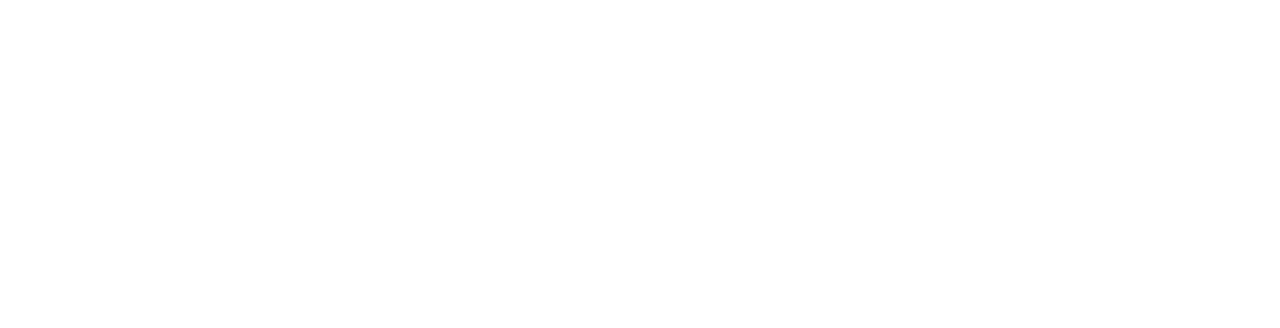
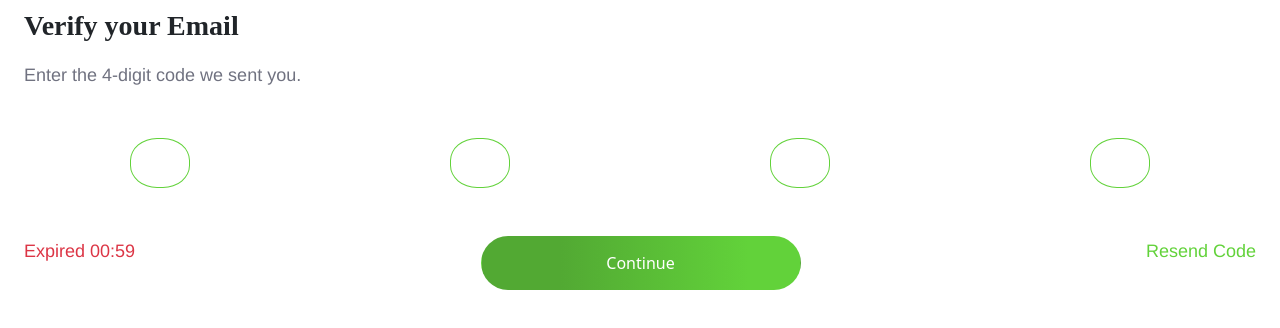
Before and after one commit to michaelchristwin/farm-to-door, a React (Create React App) app: page /farm-to-door/verify-email in a window 1280 px wide. Before the commit this address had no page. Shown: the top 328 px of the page. Built offline with nearby package versions, Linux system fonts and the light colour scheme.

Commit message:
Email verify init

```diff
--- a/src/Components/App.jsx
+++ b/src/Components/App.jsx
@@ -6,6 +6,7 @@
 import Onboarding01 from "./Pages/onboarding01";
 import Login from "./Pages/login";
 import CreateAcount from "./Pages/create_account";
+import EmailVerify from "./Pages/email_verify";
 
 function App() {
   return (
@@ -16,6 +17,7 @@
         <Route path={`${BaseUrl}/onboarding2`} element={<Onboarding02 />} />
         <Route path={`${BaseUrl}/login`} element={<Login />} />
         <Route path={`${BaseUrl}/create-account`} element={<CreateAcount />} />
+        <Route path={`${BaseUrl}/verify-email`} element={<EmailVerify />} />
       </Routes>
     </main>
   );
--- a/src/Components/CSS/styles.css
+++ b/src/Components/CSS/styles.css
@@ -104,3 +104,18 @@
   font-size: 18px;
   line-height: 30px;
 }
+#digit {
+  border-radius: 45%;
+  height: 50px;
+  width: 60px;
+  border-color: #62d23a;
+}
+.resend {
+  color: #62d23a;
+}
+.code {
+  font-family: Helvetica;
+  font-weight: 400;
+  font-size: 18px;
+  line-height: 30px;
+}
--- a/src/Components/Pages/create_account.jsx
+++ b/src/Components/Pages/create_account.jsx
@@ -31,19 +31,19 @@
           placeholder="Confirm Password"
         />
         <button className="btn mt-5 log-btn d-block">
-          <Link to={`${BaseUrl}/login`}>Create Account</Link>
+          <Link to={`${BaseUrl}/verify-email`}>Create Account</Link>
         </button>
       </div>
       <span className="d-block text-center my-4">or</span>
       <div className="google d-block p-2">
-        <span className="cont-g">
-          <img src={GLogo} alt="google logo" className="g-logo me-5" /> Continue
+        <span className="cont-g d-block py-2">
+          <img src={GLogo} alt="google logo" className="g-logo mx-4" /> Continue
           with Google
         </span>
       </div>
       <div className="google d-block p-2 mt-2">
-        <span className="cont-g">
-          <img src={Apple} alt="google logo" className="g-logo me-5" /> Continue
+        <span className="cont-g d-block py-2">
+          <img src={Apple} alt="google logo" className="g-logo mx-4" /> Continue
           with Apple
         </span>
       </div>
--- /dev/null
+++ b/src/Components/Pages/email_verify.jsx
@@ -0,0 +1,29 @@
+import "../CSS/styles.css";
+import { Link } from "react-router-dom";
+import BaseUrl from "../JSX/BaseUrl";
+
+function EmailVerify() {
+  return (
+    <main>
+      <p className="log-t ms-4 mt-2">Verify your Email</p>
+      <span className="indi d-block ms-4">
+        Enter the 4-digit code we sent you.
+      </span>
+      <div className="d-flex justify-content-around mt-5">
+        <input type="text" className="form-control" id="digit" maxLength={1} />
+        <input type="text" className="form-control" id="digit" maxLength={1} />
+        <input type="text" className="form-control" id="digit" maxLength={1} />
+        <input type="text" className="form-control" id="digit" maxLength={1} />
+      </div>
+      <div className="my-5 mx-4 code">
+        <p className="float-start text-danger">Expired 00:59</p>
+        <p className="float-end resend">Resend Code</p>
+      </div>
+      <button className="btn mt-5 log-btn d-block">
+        <Link to={`${BaseUrl}/verify-email`}>Continue</Link>
+      </button>
+    </main>
+  );
+}
+
+export default EmailVerify;
```
